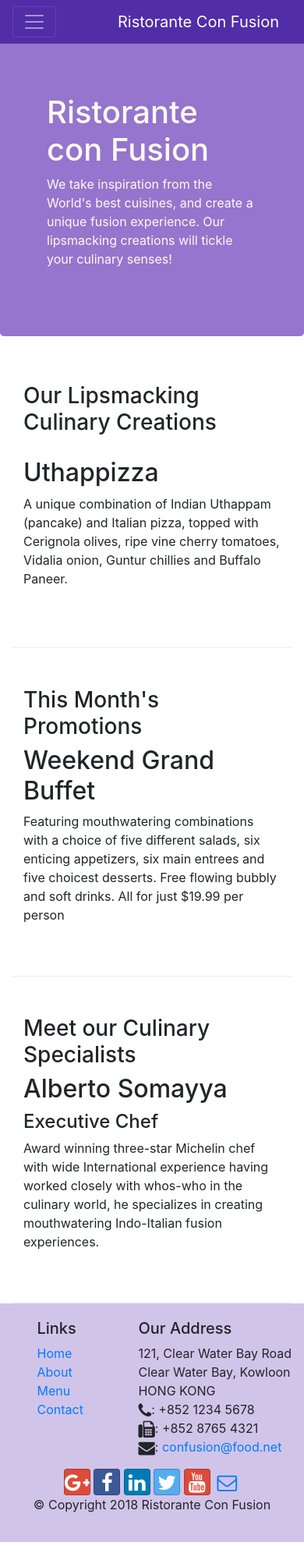
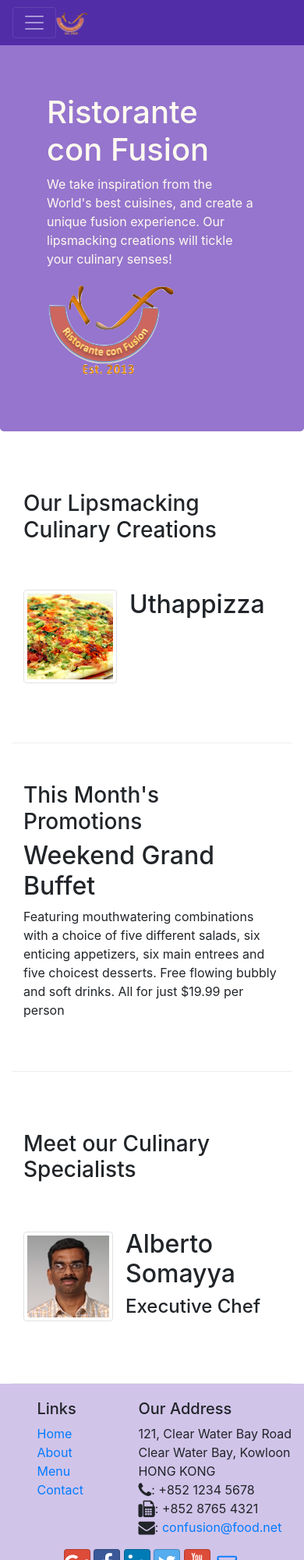
Before and after one commit to sakib412/bootstrap4, a website: page index.html in a window 390 px wide. Shown: the top 2000 px of the page at 78% size. Before the commit the page ends 1977 px from the top, so only its background shows below. Drawn offline with nearby package versions, Linux system fonts and the light colour scheme.

Commit message:
Images and Media

```diff
--- a/index.html
+++ b/index.html
@@ -19,7 +19,7 @@
             <button class="navbar-toggler" type="button" data-toggle="collapse" data-target="#Navbar">
                 <span class="navbar-toggler-icon"></span>
             </button>
-            <a class="navbar-brand" href="./index.html">Ristorante Con Fusion</a>
+            <a class="navbar-brand mr-auto" href="#"><img src="img/logo.png" height="30" width="41"></a>
             <div class="collapse navbar-collapse" id="Navbar">
                 <ul class="navbar-nav mr-auto">
                     <li class="nav-item active"><a class="nav-link" href="#">
@@ -30,7 +30,8 @@
                     </li>
                     <li class="nav-item"><a class="nav-link" href="#"><span class="fa fa-list fa-lg"></span> Menu</a>
                     </li>
-                    <li class="nav-item"><a class="nav-link" href="./contactus.html"><span class="fa fa-address-card fa-lg"></span>
+                    <li class="nav-item"><a class="nav-link" href="./contactus.html"><span
+                                class="fa fa-address-card fa-lg"></span>
                             Contact</a></li>
                 </ul>
             </div>
@@ -44,7 +45,8 @@
                     <p>We take inspiration from the World's best cuisines, and create a unique fusion experience. Our
                         lipsmacking creations will tickle your culinary senses!</p>
                 </div>
-                <div class="col-12 col-sm">
+                <div class="col-12 col-sm align-self-center">
+                    <img src="img/logo.png" class="img-fluid">
                 </div>
             </div>
         </div>
@@ -56,9 +58,16 @@
                 <h3>Our Lipsmacking Culinary Creations</h3>
             </div>
             <div class="col col-sm order-sm-first col-md">
-                <h2>Uthappizza</h2>
-                <p>A unique combination of Indian Uthappam (pancake) and Italian pizza, topped with Cerignola olives,
-                    ripe vine cherry tomatoes, Vidalia onion, Guntur chillies and Buffalo Paneer.</p>
+                <div class="media">
+                    <img class="d-flex mr-3 img-thumbnail align-self-center" src="img/uthappizza.png" alt="Uthappizza">
+                    <div class="media-body">
+                        <h2 class="mt-0">Uthappizza</h2>
+                        <p class="d-none d-sm-block">A unique combination of Indian Uthappam (pancake) and
+                            Italian pizza, topped with Cerignola olives, ripe vine
+                            cherry tomatoes, Vidalia onion, Guntur chillies and
+                            Buffalo Paneer.</p>
+                    </div>
+                </div>
             </div>
         </div>
 
@@ -80,11 +89,20 @@
                 <h3>Meet our Culinary Specialists</h3>
             </div>
             <div class="col col-sm order-sm-first col-md">
-                <h2>Alberto Somayya</h2>
-                <h4>Executive Chef</h4>
-                <p>Award winning three-star Michelin chef with wide International experience having worked closely with
-                    whos-who in the culinary world, he specializes in creating mouthwatering Indo-Italian fusion
-                    experiences. </p>
+                <div class="media">
+                    <img class="d-flex mr-3 img-thumbnail align-self-center" src="img/alberto.png"
+                        alt="Alberto Somayya">
+                    <div class="media-body">
+                        <h2 class="mt-0">Alberto Somayya</h2>
+                        <h4>Executive Chef</h4>
+                        <p class="d-none d-sm-block">Award winning three-star Michelin chef with wide
+                            International experience having worked closely with
+                            whos-who in the culinary world, he specializes in
+                            creating mouthwatering Indo-Italian fusion experiences.
+                        </p>
+                    </div>
+                </div>
+
             </div>
         </div>
     </div>
@@ -115,11 +133,16 @@
                 </div>
                 <div class="col-12 col-sm-4 align-self-center">
                     <div class="text-center">
-                        <a class="btn btn-social-icon btn-google" href="http://google.com/+"><i class="fa fa-google-plus"></i></a>
-                        <a class="btn btn-social-icon btn-facebook" href="http://www.facebook.com/profile.php?id="><i class="fa fa-facebook"></i></a>
-                        <a class="btn btn-social-icon btn-linkedin" href="http://www.linkedin.com/in/"><i class="fa fa-linkedin"></i></a>
-                        <a class="btn btn-social-icon btn-twitter" href="http://twitter.com/"><i class="fa fa-twitter"></i></a>
-                        <a class="btn btn-social-icon btn-google" href="http://youtube.com/"><i class="fa fa-youtube"></i></a>
+                        <a class="btn btn-social-icon btn-google" href="http://google.com/+"><i
+                                class="fa fa-google-plus"></i></a>
+                        <a class="btn btn-social-icon btn-facebook" href="http://www.facebook.com/profile.php?id="><i
+                                class="fa fa-facebook"></i></a>
+                        <a class="btn btn-social-icon btn-linkedin" href="http://www.linkedin.com/in/"><i
+                                class="fa fa-linkedin"></i></a>
+                        <a class="btn btn-social-icon btn-twitter" href="http://twitter.com/"><i
+                                class="fa fa-twitter"></i></a>
+                        <a class="btn btn-social-icon btn-google" href="http://youtube.com/"><i
+                                class="fa fa-youtube"></i></a>
                         <a class="btn btn-social-icon" href="mailto:"><i class="fa fa-envelope-o"></i></a>
                     </div>
 
```
Also changed, not shown: aboutus.html (+3 -2 lines), contactus.html (+3 -2 lines), img/alberto.png (added), img/buffet.png (added), img/logo.png (added), img/uthappizza.png (added).
